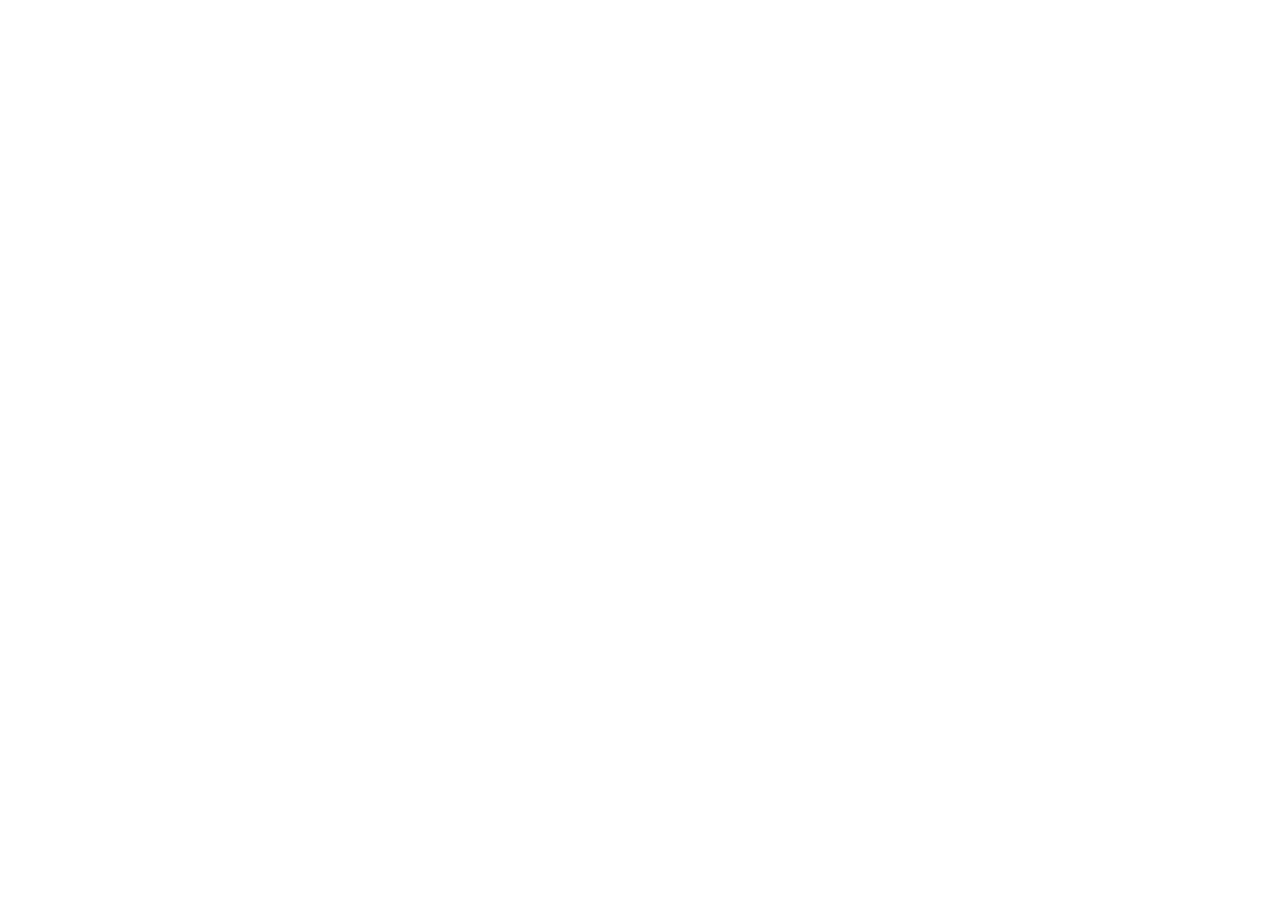
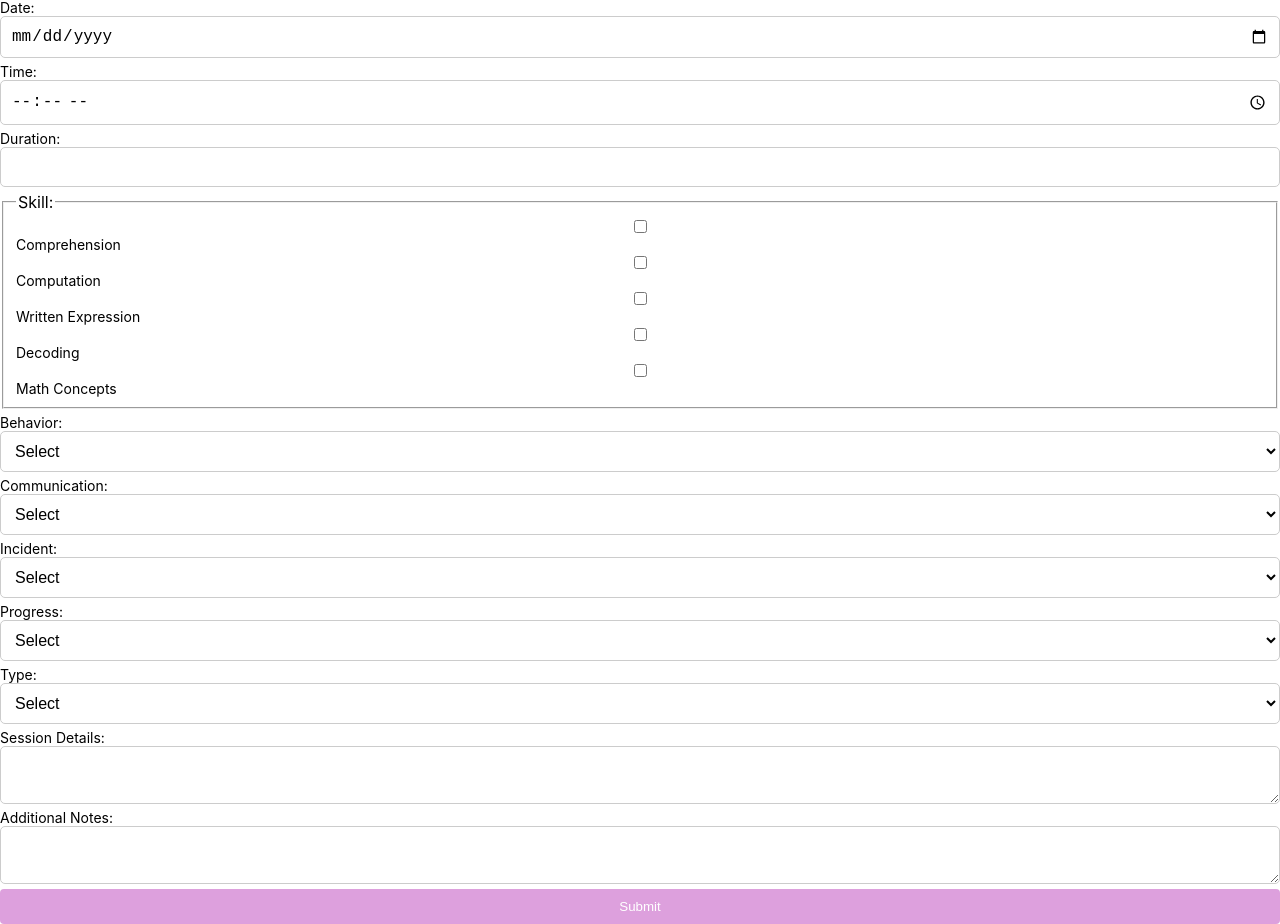
Before and after one commit to CaMy395/StemWithLyn, a React (Create React App) app in the folder frontend/: page /admin/mentors-log in a window 1280 px wide. Shown: the part 359-1283 px from the top of the page. Before the commit the page ends 800 px from the top, so only its background shows below. Built offline with nearby package versions, Linux system fonts and the light colour scheme; no server answers; sample sign-in values are in the browser's storage.

Commit message:
Added United Menotr's session log

```diff
--- a/frontend/src/App.js
+++ b/frontend/src/App.js
@@ -18,6 +18,7 @@
 import SchedulingPage from './components/Admin/SchedulingPage';
 import AdminAvailabilityPage from './components/Admin/AdminAvailabilityPage';
 import AdminDashboard from './components/Admin/AdminDashboard';
+import MentorSessionLog from './components/Admin/MentorSessionLog';
 
 import WebSocketProvider from './WebSocketProvider';
 import './App.css';
@@ -166,6 +167,8 @@
                 <Route path="/admin/clients" element={userRole === 'admin' ? <Clients /> : <Navigate to="/login" />} />
                 <Route path="/admin/intake-forms" element={userRole === 'admin' ? <AdminIntakeForms />: <Navigate to="/login" />} />
                 <Route path="/admin/mytasks" element={userRole === 'admin' ? <MyTasks /> : <Navigate to="/login" />} />
+                <Route path="/admin/mentors-log" element={userRole === 'admin' ? <MentorSessionLog /> : <Navigate to="/login" />} />
+
             </Routes>
         </div>
     );
--- a/frontend/src/components/Admin/AdminDashboard.js
+++ b/frontend/src/components/Admin/AdminDashboard.js
@@ -47,6 +47,12 @@
                         >
                             Client List
                         </button>
+                        <button
+                            className="action-button"
+                            onClick={() => navigate('/admin/mentors-log')}
+                        >
+                            UM Session Log
+                        </button>
                     </div>
                 </section>
             </main>
--- /dev/null
+++ b/frontend/src/components/Admin/MentorSessionLog.js
@@ -0,0 +1,161 @@
+import { useState } from "react";
+import axios from "axios";
+
+const MentorSessionLog = () => {
+  const [formData, setFormData] = useState({
+    email: "",
+    mentorName: "",
+    studentName: "",
+    date: "",
+    time: "",
+    duration: "",
+    skill: [],
+    behavior: "",
+    communication: "",
+    details: "",
+    incident: "",
+    progress: "",
+    type: "",
+    otherDetails: "",
+    sessionDetails: "",
+    additionalNotes: "",
+  });
+
+  const handleChange = (e) => {
+    const { name, value, type, checked } = e.target;
+    if (type === "checkbox") {
+      setFormData((prevData) => ({
+        ...prevData,
+        [name]: checked
+          ? [...prevData[name], value]
+          : prevData[name].filter((item) => item !== value),
+      }));
+    } else {
+      setFormData({ ...formData, [name]: value });
+    }
+  };
+
+  const apiUrl = process.env.REACT_APP_API_URL || 'http://localhost:3001';
+
+  const handleSubmit = async (e) => {
+    e.preventDefault();
+
+    try {
+        const response = await axios.post(`${apiUrl}/mentors-log`, formData, {
+            headers: { "Content-Type": "application/json" }
+        });
+
+        alert("Session log submitted and email sent!");
+
+        // ✅ Reset the form after successful submission
+        setFormData({
+            email: "",
+            mentorName: "",
+            studentName: "",
+            date: "",
+            time: "",
+            duration: "",
+            skill: [],
+            behavior: "",
+            communication: "",
+            details: "",
+            incident: "",
+            progress: "",
+            type: "",
+            otherDetails: "",
+            sessionDetails: "",
+            additionalNotes: "",
+        });
+    } catch (error) {
+        console.error("Error submitting session log:", error.response?.data || error.message);
+        alert(`Error: ${error.response?.data?.error || "An error occurred while submitting the session log."}`);
+    }
+};
+
+
+
+  return (
+    <form onSubmit={handleSubmit}>
+      <h2>United Mentors Session Log</h2>
+      <label>Email: <input type="email" name="email" onChange={handleChange} required /></label>
+      <label>Mentor Name: <input type="text" name="mentorName" onChange={handleChange} required /></label>
+      <label>Student Name: <input type="text" name="studentName" onChange={handleChange} required /></label>
+      <label>Date: <input type="date" name="date" onChange={handleChange} required /></label>
+      <label>Time: <input type="time" name="time" onChange={handleChange} required /></label>
+      <label>Duration: <input type="text" name="duration" onChange={handleChange} required /></label>
+
+      <fieldset>
+        <legend>Skill:</legend>
+        {["Comprehension", "Computation", "Written Expression", "Decoding", "Math Concepts"].map((skill) => (
+          <label key={skill}>
+            <input type="checkbox" name="skill" value={skill} onChange={handleChange} />
+            {skill}
+          </label>
+        ))}
+      </fieldset>
+
+      <label>Behavior:
+        <select name="behavior" onChange={handleChange} required>
+          <option value="">Select</option>
+          <option value="Very Compliant">Very Compliant</option>
+          <option value="Compliant">Compliant</option>
+          <option value="Non-Compliant">Non-Compliant</option>
+          <option value="Unruly">Unruly</option>
+        </select>
+      </label>
+
+      <label>Communication:
+        <select name="communication" onChange={handleChange} required>
+          <option value="">Select</option>
+          <option value="Parent">Parent</option>
+          <option value="Teacher">Teacher</option>
+          <option value="Both">Both</option>
+        </select>
+      </label>
+
+      <label>Incident:
+        <select name="incident" onChange={handleChange} required>
+          <option value="">Select</option>
+          <option value="No Incident">No Incident</option>
+          <option value="Minor">Minor</option>
+          <option value="Major">Major</option>
+        </select>
+      </label>
+
+      <label>Progress:
+        <select name="progress" onChange={handleChange} required>
+          <option value="">Select</option>
+          <option value="Achieved">Achieved</option>
+          <option value="Still Progressing">Still Progressing</option>
+          <option value="No Progress">No Progress</option>
+        </select>
+      </label>
+
+      <label>Type:
+        <select name="type" onChange={handleChange} required>
+          <option value="">Select</option>
+          <option value="Quiz Prep">Quiz Prep</option>
+          <option value="Test Prep">Test Prep</option>
+          <option value="Homework">Homework</option>
+          <option value="Other">Other</option>
+        </select>
+      </label>
+
+      {formData.type === "Other" && (
+        <label>Other Details: <input type="text" name="otherDetails" onChange={handleChange} /></label>
+      )}
+
+      <label>Session Details:
+        <textarea name="sessionDetails" onChange={handleChange} required></textarea>
+      </label>
+
+      <label>Additional Notes:
+        <textarea name="additionalNotes" onChange={handleChange}></textarea>
+      </label>
+
+      <button type="submit">Submit</button>
+    </form>
+  );
+};
+
+export default MentorSessionLog;
```
Also changed, not shown: 2 other files (tests, documents, lock files or other folders).
